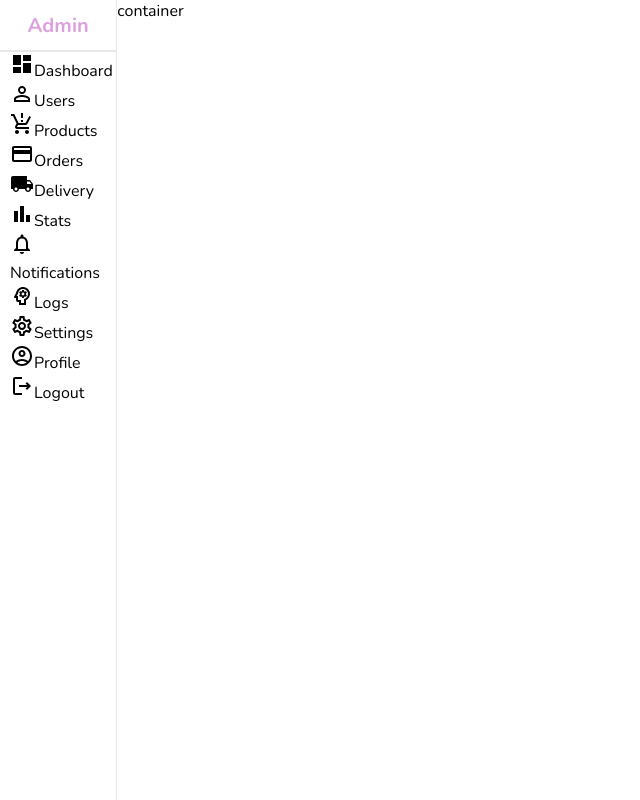
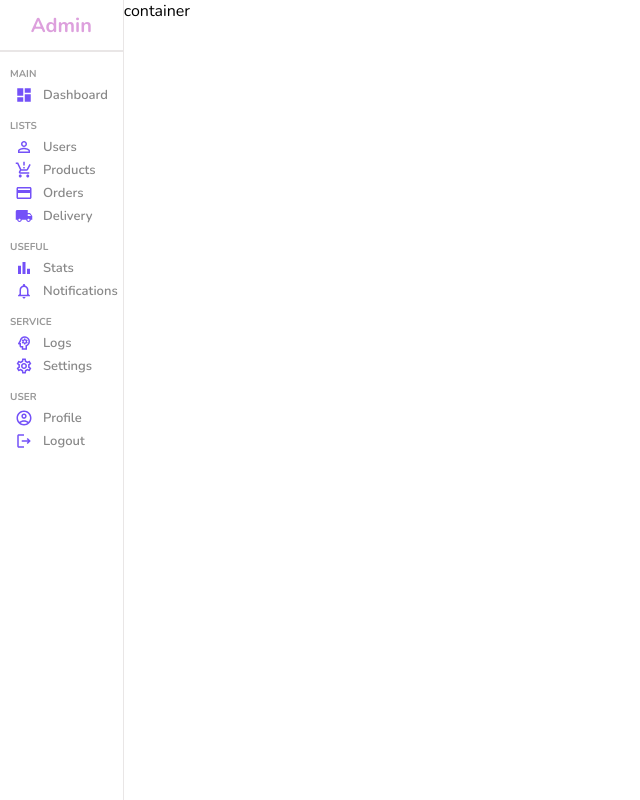
Before and after one commit to MennaEbied/admin-dashboard, a React (Vite) app: page / in a window 1280 px wide. Shown: the whole page, without its empty margins (0-640 px from the left). Built offline with nearby package versions, Linux system fonts and the light colour scheme.

Commit message:
Stylin sidebar top and center section

```diff
--- a/src/components/sidebar/Sidebar.jsx
+++ b/src/components/sidebar/Sidebar.jsx
@@ -20,48 +20,53 @@ function Sidebar() {
         <hr />
         <div className="center">
             <ul>
+                <p className="title">MAIN</p>
               <li>
-                <DashboardIcon/>
+                <DashboardIcon className="icon"/>
                 <span>Dashboard</span>
               </li>
+              <p className="title">LISTS</p>
               <li>
-                <PersonOutlineOutlinedIcon/>
+                <PersonOutlineOutlinedIcon className="icon"/>
                 <span>Users</span>
               </li>
               <li>
-                <ProductionQuantityLimitsIcon/>
+                <ProductionQuantityLimitsIcon className="icon"/>
                 <span>Products</span>
               </li>
               <li>
-                <CreditCardOutlinedIcon/>
+                <CreditCardOutlinedIcon className="icon"/>
                 <span>Orders</span>
               </li>
               <li>
-                <LocalShippingIcon/>
+                <LocalShippingIcon className="icon"/>
                 <span>Delivery</span>
               </li>
+              <p className="title">USEFUL</p>
               <li>
-                <BarChartIcon/>
+                <BarChartIcon className="icon"/>
                 <span>Stats</span>
               </li>
               <li>
-                <NotificationsOutlinedIcon/>
+                <NotificationsOutlinedIcon className="icon"/>
                 <span>Notifications</span>
               </li>
+              <p className="title">SERVICE</p>
               <li>
-                <PsychologyOutlinedIcon/>
+                <PsychologyOutlinedIcon className="icon"/>
                 <span>Logs</span>
               </li>
               <li>
-                <SettingsOutlinedIcon/>
+                <SettingsOutlinedIcon className="icon"/>
                 <span>Settings</span>
               </li>
+              <p className="title">USER</p>
               <li>
-                <AccountCircleOutlinedIcon/>
+                <AccountCircleOutlinedIcon className="icon"/>
                 <span>Profile</span>
               </li>
               <li>
-                <LogoutOutlinedIcon/>
+                <LogoutOutlinedIcon className="icon"/>
                 <span>Logout</span>
               </li>
             </ul>
--- a/src/components/sidebar/sidebar.scss
+++ b/src/components/sidebar/sidebar.scss
@@ -27,6 +27,34 @@
             list-style: none;
             padding: 0;
             margin: 0;
+
+            .title{
+                font-size: 10px;
+                font-weight: bold;
+                color: #999;
+                margin-top: 15px;
+                margin-bottom: 5px;
+            }
+            li{
+                display: flex;
+                align-items: center;
+                margin: 5px;
+                cursor: pointer;
+
+                &:hover{
+                    background-color: #ece8ff;
+                }
+                .icon{
+                    font-size: 18px;
+                    color: #7451f8;
+                }
+                span{
+                    font-size: 13px;
+                    font-weight: 600;
+                    color: #888;
+                    margin-left: 10px;
+                }
+            }
         }
     }
 }
```
